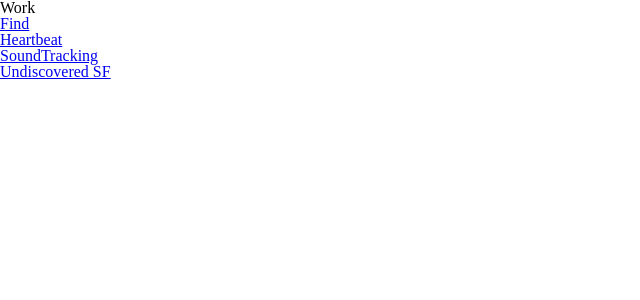
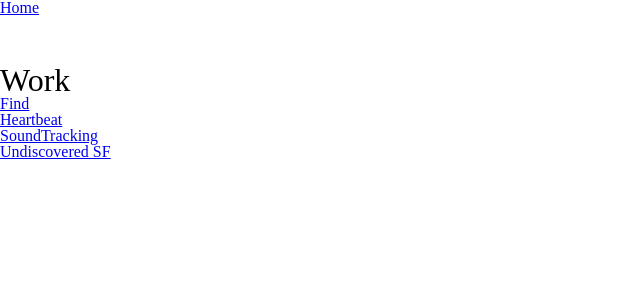
Before and after one commit to alexkatzen/ak, a Jekyll site: the page built from work/index.html, in a window 1280 px wide. Shown: the top 300 px of the page, without its empty margins (0-640 px from the left). Built offline with Jekyll 4.4.1, drawn with Linux system fonts in a browser that asks for light colours; nearby versions of some CDN libraries; library files that are not in the unit come from our copies.

Commit message:
Nav + style updates

```diff
--- a/_includes/nav-links.html
+++ b/_includes/nav-links.html
@@ -1,2 +1,2 @@
 <li><a href="{{ site.baseurl }}/">Home</a></li>
-<li><a href="{{ site.baseurl }}/about">About</a></li>
+<!-- <li><a href="{{ site.baseurl }}/about">About</a></li> -->
--- a/_layouts/project.html
+++ b/_layouts/project.html
@@ -1,5 +1,5 @@
 ---
-layout: default
+layout: work
 ---
 
 <div class="project">
--- a/_layouts/work.html
+++ b/_layouts/work.html
@@ -2,6 +2,9 @@
 <html lang="en" dir="ltr">
   {% include head.html %}
   <body>
+    <ul class="header-nav">
+      <a href="{{ site.baseurl }}/work">Work</a>
+    </ul>
     <div class="content-container">
       {{ content }}
     </div>
--- a/css/main.css
+++ b/css/main.css
@@ -51,10 +51,17 @@
   transition: all .4s;
 }
 
-/* PROJECT STYLES */
+/* WORK STYLES */
+.work-index {
+  margin: 3em 0;
+}
+.work-index h1 {
+  font-size: 2em;
+  font-weight: 400;
+}
 
 .project {
-  border: 1px dashed magenta;
+  /* border: 1px dashed magenta; */
   width: 80vw;
   max-width: 960px;
 }
@@ -64,8 +71,9 @@
   margin: 1em 0;
 }
 .project h1 {
+  font-family: "Helvetica Neue", Helvetica, arial, sans-serif;
+  font-weight: 700;
   margin: 1em 0;
-  color: red;
   font-size: 2.5em;
 }
 .project h2 {
--- a/work/index.html
+++ b/work/index.html
@@ -1,12 +1,12 @@
 ---
-layout: work
+layout: default
 ---
 
-<!-- <div class="page work-index"> -->
+<div class="work-index">
   <h1>Work</h1>
     {% for project in site.projects %}
       <div class="work-posts">
           <h2><a href="{{site.baseurl}}{{ project.url }}">{{ project.title }}</a></h2>
       </div>
     {% endfor %}
-<!-- </div> -->
+</div>
```
Also changed, not shown: 7 other files.
